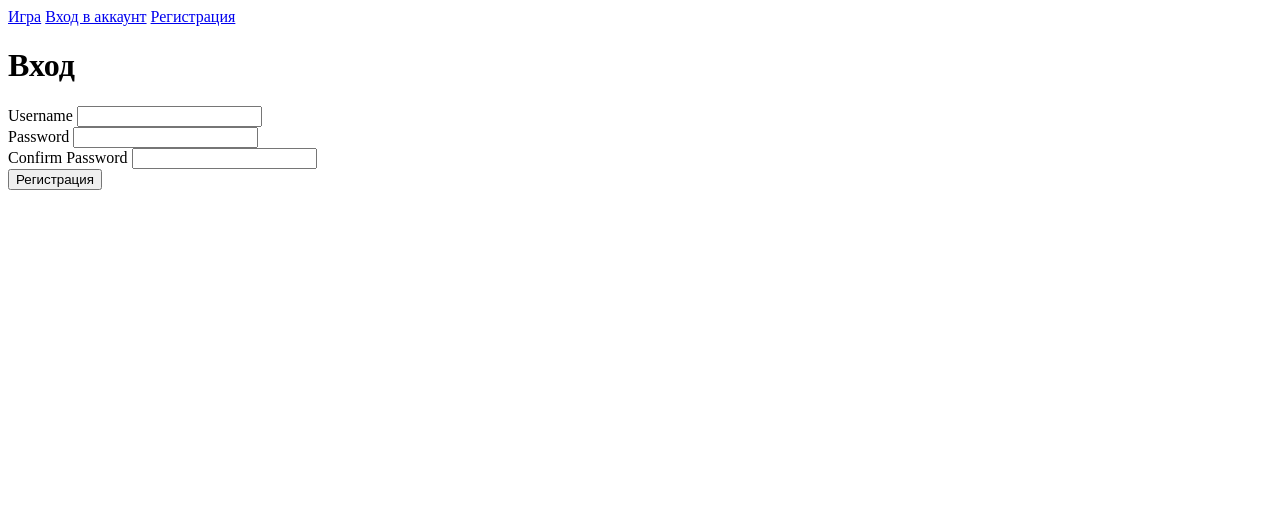
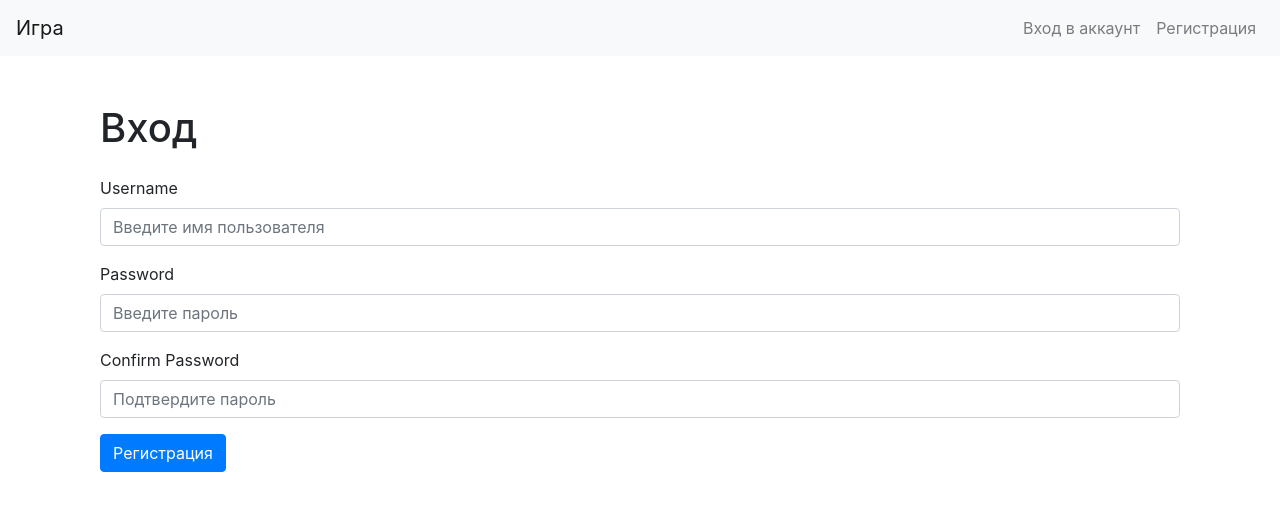
Before and after one commit to 24-python/VD09-PROJeCT, a Flask app: page /register in a window 1280 px wide. Shown: the top 511 px of the page. Run offline with Flask 3, Linux system fonts and the light colour scheme; some libraries are stand-ins or nearby versions.

Commit message:
Готовый проект

```diff
--- a/app/templates/base.html
+++ b/app/templates/base.html
@@ -2,31 +2,53 @@
 <html lang="en">
 <head>
     <meta charset="UTF-8">
+    <meta name="viewport" content="width=device-width, initial-scale=1.0">
     <title>Игра</title>
+    <!-- Подключение Bootstrap CSS -->
+    <link href="https://stackpath.bootstrapcdn.com/bootstrap/4.5.2/css/bootstrap.min.css" rel="stylesheet">
 </head>
 <body>
-<nav>
-    <a href = "{{ url_for('index') }}">Игра</a>
-    {% if current_user.is_authenticated  %}
-        <a href = "{{ url_for('logout') }}">Выход из аккаунта</a>
-    {% else %}
-        <a href = "{{ url_for('login') }}">Вход  в аккаунт</a>
-        <a href = "{{ url_for('register') }}">Регистрация</a>
-    {% endif %}
+<nav class="navbar navbar-expand-lg navbar-light bg-light">
+    <a class="navbar-brand" href="{{ url_for('index') }}">Игра</a>
+    <div class="collapse navbar-collapse">
+        <ul class="navbar-nav ml-auto">
+            {% if current_user.is_authenticated %}
+                <li class="nav-item">
+                    <a class="nav-link" href="{{ url_for('logout') }}">Выход из аккаунта</a>
+                </li>
+            {% else %}
+                <li class="nav-item">
+                    <a class="nav-link" href="{{ url_for('login') }}">Вход в аккаунт</a>
+                </li>
+                <li class="nav-item">
+                    <a class="nav-link" href="{{ url_for('register') }}">Регистрация</a>
+                </li>
+            {% endif %}
+        </ul>
+    </div>
 </nav>
-<div>
-    {%  with messages = get_flashed_messages(with_categories=true) %}
+
+<div class="container mt-4">
+    {% with messages = get_flashed_messages(with_categories=true) %}
         {% if messages %}
             {% for category, message in messages %}
-                <div>{{ message }} </div>
+                <div class="alert alert-{{ category }} alert-dismissible fade show" role="alert">
+                    {{ message }}
+                    <button type="button" class="close" data-dismiss="alert" aria-label="Close">
+                        <span aria-hidden="true">&times;</span>
+                    </button>
+                </div>
             {% endfor %}
-        {%endif%}
+        {% endif %}
     {% endwith %}
 
     {% block content %}
+    {% endblock %}
+</div>
 
-    {% endblock %}
-
-</div>
+<!-- Подключение Bootstrap JS и зависимости -->
+<script src="https://code.jquery.com/jquery-3.5.1.slim.min.js"></script>
+<script src="https://cdn.jsdelivr.net/npm/@popperjs/core@2.9.3/dist/umd/popper.min.js"></script>
+<script src="https://stackpath.bootstrapcdn.com/bootstrap/4.5.2/js/bootstrap.min.js"></script>
 </body>
 </html>
--- a/app/templates/register.html
+++ b/app/templates/register.html
@@ -1,30 +1,51 @@
-{%  extends 'base.html' %}
+{% extends 'base.html' %}
 
 {% block content %}
-<h1>Вход</h1>
+<div class="container mt-5">
+    <h1 class="mb-4">Вход</h1>
 
-<form method= "post" action="{{ url_for('register')}} ">
+    <form method="post" action="{{ url_for('register') }}" class="needs-validation" novalidate>
         {{ form.hidden_tag() }}
 
-    <div>
-        {{ form.username.label}}
-        {{ form.username }}
+        <div class="form-group">
+            {{ form.username.label(class="form-label") }}
+            {{ form.username(class="form-control", placeholder="Введите имя пользователя") }}
+            {% if form.username.errors %}
+                <div class="invalid-feedback">
+                    {% for error in form.username.errors %}
+                        <span>{{ error }}</span>
+                    {% endfor %}
+                </div>
+            {% endif %}
         </div>
 
-    <div>
-        {{ form.password.label}}
-        {{ form.password }}
+        <div class="form-group">
+            {{ form.password.label(class="form-label") }}
+            {{ form.password(class="form-control", placeholder="Введите пароль") }}
+            {% if form.password.errors %}
+                <div class="invalid-feedback">
+                    {% for error in form.password.errors %}
+                        <span>{{ error }}</span>
+                    {% endfor %}
+                </div>
+            {% endif %}
         </div>
 
-    <div>
-        {{ form.confirm_password.label}}
-        {{ form.confirm_password }}
+        <div class="form-group">
+            {{ form.confirm_password.label(class="form-label") }}
+            {{ form.confirm_password(class="form-control", placeholder="Подтвердите пароль") }}
+            {% if form.confirm_password.errors %}
+                <div class="invalid-feedback">
+                    {% for error in form.confirm_password.errors %}
+                        <span>{{ error }}</span>
+                    {% endfor %}
+                </div>
+            {% endif %}
         </div>
 
-    <div>
-        {{ form.submit }}
+        <div class="form-group">
+            {{ form.submit(class="btn btn-primary") }}
         </div>
-
     </form>
-
+</div>
 {% endblock %}
```
Also changed, not shown: app/templates/index.html (+8 -6 lines), app/templates/login.html (+35 -12 lines), 1 other file. Lines whose indentation alone changed are shown as unchanged.
